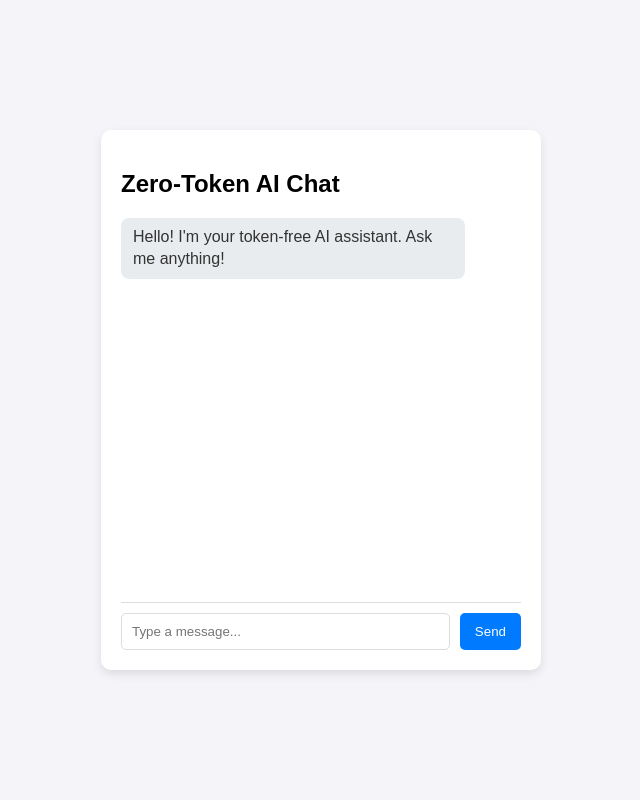
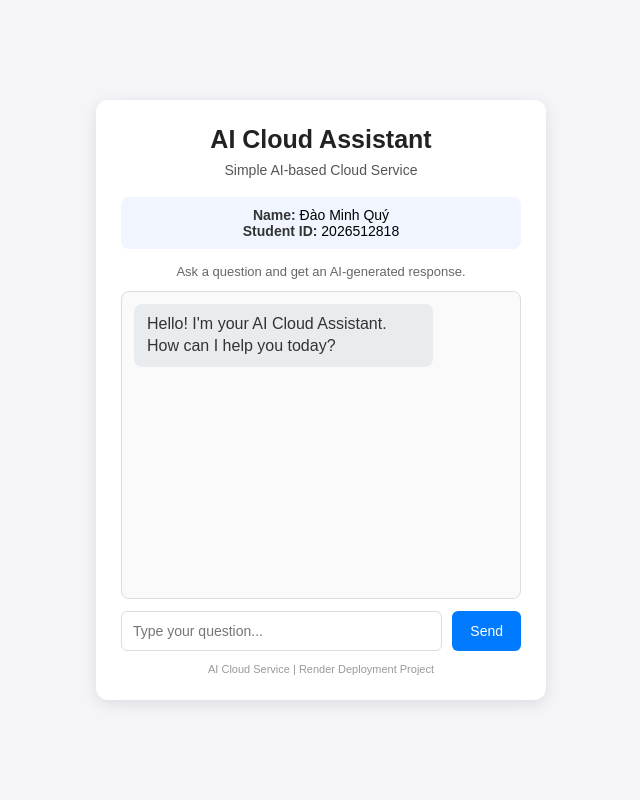
Before and after one commit to minhquy03/CP, a Flask app: page / in a window 1280 px wide. Shown: the whole page, without its empty margins (319-959 px from the left). Run offline with Flask 3, Linux system fonts and the light colour scheme.

Commit message:
Add AI cloud service

```diff
--- a/app.py
+++ b/app.py
@@ -1,41 +1,55 @@
 from flask import Flask, render_template, request, jsonify
-import random
+from google import genai
+import os
 
 app = Flask(__name__)
 
-# A zero-token rule-based "AI" brain with keyword intelligence
-AI_KB = {
-    "hello": ["Hello there! How can I help you build something awesome today?", "Hi! What's on your mind?"],
-    "help": ["I am a zero-token AI built to assist you. Try asking me about coding, life, or weather!"],
-    "weather": ["I can't look outside, but I hope it's sunny where you are!"],
-    "joke": [
-        "Why do programmers prefer dark mode? Because light attracts bugs!",
-        "There are 10 types of people in the world: those who understand binary, and those who don't."
-    ],
-    "default": [
-        "That's fascinating! Tell me more.",
-        "I'm processing that with 100% organic, zero-token logic.",
-        "Interesting point! Can you elaborate?"
-    ]
-}
+# Get Gemini API key from environment variable
+api_key = os.getenv("GEMINI_API_KEY")
 
-def get_smart_response(user_message):
-    msg = user_message.lower()
-    for keyword in AI_KB:
-        if keyword in msg and keyword != "default":
-            return random.choice(AI_KB[keyword])
-    return random.choice(AI_KB["default"])
+# Create Gemini client
+client = genai.Client(api_key=api_key)
+
 
 @app.route("/")
 def home():
     return render_template("index.html")
 
+
 @app.route("/chat", methods=["POST"])
 def chat():
-    data = request.get_json()
-    user_msg = data.get("message", "")
-    bot_reply = get_smart_response(user_msg)
-    return jsonify({"reply": bot_reply})
+
+    try:
+        data = request.get_json()
+
+        user_msg = data.get("message", "").strip()
+
+        if not user_msg:
+            return jsonify({
+                "reply": "Please enter a question."
+            })
+
+        # Send the user's message to Gemini AI
+        response = client.models.generate_content(
+            model="gemini-3.8-flash",
+            contents=user_msg
+        )
+
+        # Get AI response
+        bot_reply = response.text
+
+        return jsonify({
+            "reply": bot_reply
+        })
+
+    except Exception as e:
+
+        print("Error:", e)
+
+        return jsonify({
+            "reply": "Sorry, there was an error connecting to the AI service."
+        }), 500
+
 
 if __name__ == "__main__":
     app.run(debug=True)
--- a/requirements.txt
+++ b/requirements.txt
@@ -1,2 +1,3 @@
 Flask==3.0.2
+google-genai
 gunicorn==21.2.0
--- a/templates/index.html
+++ b/templates/index.html
@@ -3,67 +3,326 @@
 <head>
     <meta charset="UTF-8">
     <meta name="viewport" content="width=device-width, initial-scale=1.0">
-    <title>Zero-Token AI Web App</title>
+
+    <title>AI Cloud Assistant - Dao Minh Quy</title>
+
     <style>
-        body { font-family: Arial, sans-serif; background: #f4f4f9; display: flex; justify-content: center; align-items: center; height: 100vh; margin: 0; }
-        .chat-container { width: 400px; background: white; padding: 20px; border-radius: 10px; box-shadow: 0 4px 10px rgba(0,0,0,0.1); display: flex; flex-direction: column; height: 500px; }
-        .chat-box { flex: 1; overflow-y: auto; border-bottom: 1px solid #ddd; margin-bottom: 10px; padding-bottom: 10px; display: flex; flex-direction: column; gap: 8px;}
-        .message { padding: 8px 12px; border-radius: 8px; max-width: 80%; line-height: 1.4; }
-        .user { background: #007bff; color: white; align-self: flex-end; }
-        .bot { background: #e9ecef; color: #333; align-self: flex-start; }
-        .input-area { display: flex; gap: 10px; }
-        input { flex: 1; padding: 10px; border: 1px solid #ddd; border-radius: 5px; outline: none; }
-        button { padding: 10px 15px; background: #007bff; color: white; border: none; border-radius: 5px; cursor: pointer; }
-        button:hover { background: #0056b3; }
+        * {
+            box-sizing: border-box;
+        }
+
+        body {
+            font-family: Arial, sans-serif;
+            background: #f4f4f9;
+            display: flex;
+            justify-content: center;
+            align-items: center;
+            min-height: 100vh;
+            margin: 0;
+        }
+
+        .chat-container {
+            width: 450px;
+            background: white;
+            padding: 25px;
+            border-radius: 12px;
+            box-shadow: 0 4px 15px rgba(0, 0, 0, 0.1);
+
+            display: flex;
+            flex-direction: column;
+            height: 600px;
+        }
+
+        /* Header */
+        .header {
+            text-align: center;
+            margin-bottom: 15px;
+        }
+
+        .header h1 {
+            margin: 0 0 8px 0;
+            font-size: 25px;
+            color: #222;
+        }
+
+        .header p {
+            margin: 4px 0;
+            color: #555;
+            font-size: 14px;
+        }
+
+        .student-info {
+            background: #f1f5ff;
+            border-radius: 8px;
+            padding: 10px;
+            margin-bottom: 15px;
+            text-align: center;
+            font-size: 14px;
+        }
+
+        .student-info strong {
+            color: #333;
+        }
+
+        /* AI description */
+        .description {
+            text-align: center;
+            font-size: 13px;
+            color: #666;
+            margin-bottom: 12px;
+        }
+
+        /* Chat area */
+        .chat-box {
+            flex: 1;
+            overflow-y: auto;
+
+            border: 1px solid #ddd;
+            border-radius: 8px;
+
+            padding: 12px;
+            margin-bottom: 12px;
+
+            display: flex;
+            flex-direction: column;
+            gap: 8px;
+
+            background: #fafafa;
+        }
+
+        .message {
+            padding: 9px 13px;
+            border-radius: 8px;
+            max-width: 80%;
+            line-height: 1.4;
+            word-wrap: break-word;
+        }
+
+        .user {
+            background: #007bff;
+            color: white;
+            align-self: flex-end;
+        }
+
+        .bot {
+            background: #e9ecef;
+            color: #333;
+            align-self: flex-start;
+        }
+
+        /* Input area */
+        .input-area {
+            display: flex;
+            gap: 10px;
+        }
+
+        input {
+            flex: 1;
+            padding: 11px;
+
+            border: 1px solid #ddd;
+            border-radius: 6px;
+
+            outline: none;
+            font-size: 14px;
+        }
+
+        input:focus {
+            border-color: #007bff;
+        }
+
+        button {
+            padding: 10px 18px;
+
+            background: #007bff;
+            color: white;
+
+            border: none;
+            border-radius: 6px;
+
+            cursor: pointer;
+            font-size: 14px;
+        }
+
+        button:hover {
+            background: #0056b3;
+        }
+
+        button:disabled {
+            background: #999;
+            cursor: not-allowed;
+        }
+
+        /* Footer */
+        .footer {
+            text-align: center;
+            margin-top: 12px;
+            font-size: 11px;
+            color: #999;
+        }
     </style>
 </head>
+
 <body>
+
     <div class="chat-container">
-        <h2>Zero-Token AI Chat</h2>
+
+        <!-- Project title -->
+        <div class="header">
+            <h1>AI Cloud Assistant</h1>
+            <p>Simple AI-based Cloud Service</p>
+        </div>
+
+        <!-- Student information -->
+        <div class="student-info">
+            <strong>Name:</strong> Đào Minh Quý
+            <br>
+            <strong>Student ID:</strong> 2026512818
+        </div>
+
+        <!-- Description -->
+        <div class="description">
+            Ask a question and get an AI-generated response.
+        </div>
+
+        <!-- Chat messages -->
         <div class="chat-box" id="chatBox">
-            <div class="message bot">Hello! I'm your token-free AI assistant. Ask me anything!</div>
+
+            <div class="message bot">
+                Hello! I'm your AI Cloud Assistant.
+                How can I help you today?
+            </div>
+
         </div>
+
+        <!-- User input -->
         <div class="input-area">
-            <input type="text" id="userInput" placeholder="Type a message..." autocomplete="off">
-            <button onclick="sendMessage()">Send</button>
+
+            <input
+                type="text"
+                id="userInput"
+                placeholder="Type your question..."
+                autocomplete="off"
+            >
+
+            <button id="sendButton" onclick="sendMessage()">
+                Send
+            </button>
+
         </div>
+
+        <!-- Footer -->
+        <div class="footer">
+            AI Cloud Service | Render Deployment Project
+        </div>
+
     </div>
 
+
     <script>
-        const chatBox = document.getElementById('chatBox');
-        const userInput = document.getElementById('userInput');
 
-        userInput.addEventListener('keypress', function (e) {
-            if (e.key === 'Enter') sendMessage();
+        const chatBox = document.getElementById("chatBox");
+        const userInput = document.getElementById("userInput");
+        const sendButton = document.getElementById("sendButton");
+
+
+        // Press Enter to send message
+        userInput.addEventListener("keypress", function(event) {
+
+            if (event.key === "Enter") {
+                sendMessage();
+            }
+
         });
 
+
+        // Send message to Flask backend
         async function sendMessage() {
+
             const text = userInput.value.trim();
-            if (!text) return;
 
-            appendMessage(text, 'user');
-            userInput.value = '';
+            if (!text) {
+                return;
+            }
+
+
+            // Display user's message
+            appendMessage(text, "user");
+
+            userInput.value = "";
+
+            // Disable button while waiting
+            sendButton.disabled = true;
+            sendButton.textContent = "Thinking...";
+
 
             try {
-                const response = await fetch('/chat', {
-                    method: 'POST',
-                    headers: { 'Content-Type': 'application/json' },
-                    body: JSON.stringify({ message: text })
+
+                const response = await fetch("/chat", {
+
+                    method: "POST",
+
+                    headers: {
+                        "Content-Type": "application/json"
+                    },
+
+                    body: JSON.stringify({
+                        message: text
+                    })
+
                 });
+
+
                 const data = await response.json();
-                appendMessage(data.reply, 'bot');
+
+
+                if (data.reply) {
+
+                    appendMessage(data.reply, "bot");
+
+                } else {
+
+                    appendMessage(
+                        "Sorry, I could not generate a response.",
+                        "bot"
+                    );
+
+                }
+
+
             } catch (error) {
-                appendMessage("Error connecting to server.", 'bot');
+
+                console.error(error);
+
+                appendMessage(
+                    "Error connecting to the AI server.",
+                    "bot"
+                );
+
             }
+
+
+            // Enable button again
+            sendButton.disabled = false;
+            sendButton.textContent = "Send";
         }
 
+
+        // Add message to chat box
         function appendMessage(text, sender) {
-            const div = document.createElement('div');
-            div.className = `message ${sender}`;
+
+            const div = document.createElement("div");
+
+            div.className = "message " + sender;
+
             div.textContent = text;
+
             chatBox.appendChild(div);
+
             chatBox.scrollTop = chatBox.scrollHeight;
         }
+
     </script>
+
 </body>
 </html>
```
